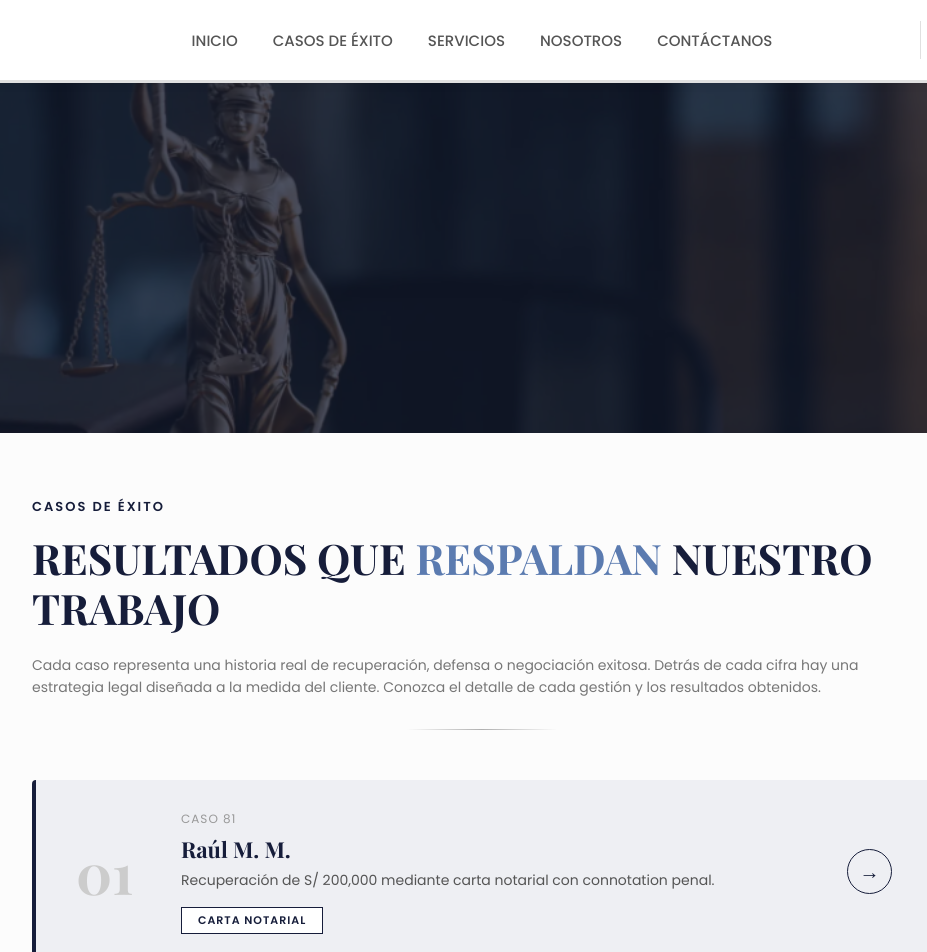
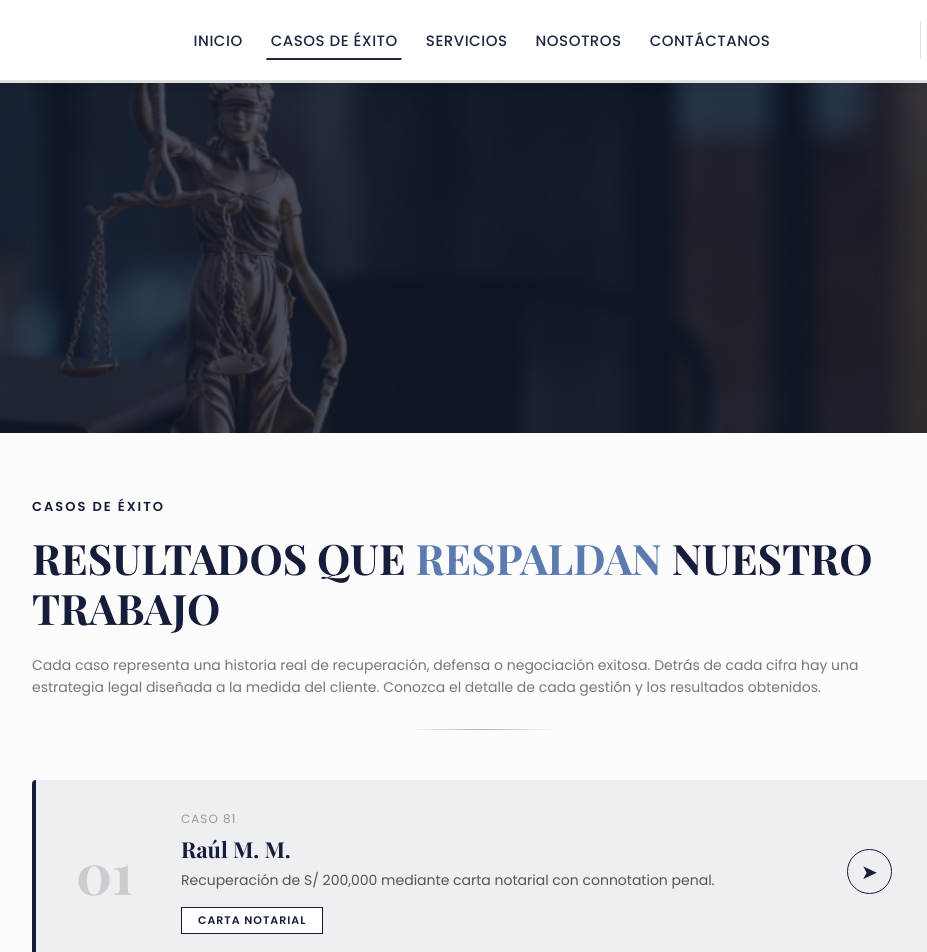
Before and after one commit to DeJeAndree/RecucapitalJhoy, a plain HTML site: page casos.html in a window 1280 px wide. Shown: the top 952 px of the page, 158-1085 px from the left. Drawn offline with nearby package versions, Linux system fonts and the light colour scheme.

Commit message:
animaciones

```diff
--- a/casos.html
+++ b/casos.html
@@ -13,7 +13,7 @@
 </head>
 
 <body>
-
+<div class="page-transition">
     <header class="navbar">
         <div class="logo">
             <img src="imagenes/logo 1.svg" alt="Logo1" class="logo1">
@@ -21,7 +21,7 @@
 
         <nav class="nav-menu">
             <a href="index.html" class="nav-link">INICIO</a>
-            <a href="casos.html" class="nav-link">CASOS DE ÉXITO</a>
+            <a href="casos.html" class="nav-link active">CASOS DE ÉXITO</a>
             <a href="servicios.html" class="nav-link">SERVICIOS</a>
             <a href="nosotros.html" class="nav-link">NOSOTROS</a>
             <a href="contacto.html" class="nav-link">CONTÁCTANOS</a>
@@ -69,7 +69,7 @@
                     <div class="tag">CARTA NOTARIAL</div>
                 </div>
                 <a href="casosRC/detalle-caso81.html" class="circle-btn" aria-label="Ver detalles del Caso 81">
-                    <span class="arrow-icon">→</span>
+                    <span class="arrow-icon">➤</span>
                 </a>
             </article>
 
@@ -83,7 +83,7 @@
                     <div class="tag">CARTA NOTARIAL</div>
                 </div>
                 <a href="casosRC/detalle-caso103.html" class="circle-btn" aria-label="Ver detalles del Caso 103">
-                    <span class="arrow-icon">→</span>
+                    <span class="arrow-icon">➤</span>
                 </a>
             </article>
 
@@ -97,7 +97,7 @@
                     <div class="tag">CARTA NOTARIAL</div>
                 </div>
                 <a href="casosRC/detalle-caso50.html" class="circle-btn" aria-label="Ver detalles del Caso 50">
-                    <span class="arrow-icon">→</span>
+                    <span class="arrow-icon">➤</span>
                 </a>
             </article>
 
@@ -288,6 +288,7 @@
         </div>
 
     </footer>
+    </div>
     <script src="legal.js"></script>
 </body>
 
--- a/css/inicio.css
+++ b/css/inicio.css
@@ -34,10 +34,10 @@ body {
 
 .nav-menu {
     display: flex;
-    gap: 35px;
+    gap: 20px;
     align-items: center;
     justify-content: center;
-    /* El menú se clava matemáticamente en el medio de la pantalla */
+
 }
 
 .nav-icon:hover {
@@ -79,19 +79,39 @@ body {
 }
 
 
-.nav-link {
+.nav-menu .nav-link {
+    position: relative;
     text-decoration: none;
-    color: #555555;
+    color: #1c2842; /* El azul oscuro corporativo de Recucapital */
     font-size: 15px;
-    font-weight: 500;
-    white-space: nowrap;
+    font-weight: 500; /* Hace la tipografía un poco más firme y ejecutiva */
+    padding: 8px 4px; /* Espacio arriba/abajo y a los lados del texto */
+    letter-spacing: 0.5px; /* Separa sutilmente las letras de los títulos */
     transition: color 0.3s ease;
 }
 
+
+
+.nav-menu .nav-link::after {
+    content: '';
+    position: absolute;
+    bottom: 0;
+    left: 50%;          /* Lo ubica exactamente al centro */
+    width: 0;           /* Comienza completamente invisible */
+    height: 2px;        /* Grosor elegante de la línea */
+    background-color: #1c2842; /* Color de la línea (puedes cambiarlo si usas otro acento) */
+    transform: translateX(-50%); /* Centra el eje del elemento */
+    transition: width 0.3s cubic-bezier(0.25, 1, 0.5, 1); /* Transición fluida de expansión */
+}
 .nav-link:hover {
     color: #161d3a;
 }
-
+.nav-menu .nav-link:hover::after {
+    width: 100%;
+}
+.nav-menu .nav-link.active::after {
+    width: 100%;
+}
 .nav-socials {
     display: flex;
     align-items: center;
@@ -328,6 +348,8 @@ body {
     border-radius: 0px;
     transition: background-color 0.3s ease, transform 0.2s ease;
     display: inline-block;
+     position: relative;
+    animation: pulseAnimation 2s infinite;
 }
 
 .btn-consultar:hover {
@@ -426,3 +448,45 @@ body {
     from { transform: translateY(-30px); opacity: 0; }
     to { transform: translateY(0); opacity: 1; }
 }
+
+/* ==========================================
+   ANIMACIONES DE TRANSICIÓN ENTRE PÁGINAS
+   ========================================== */
+
+/* 1. Efecto Fade-In suave hacia arriba para el contenedor principal */
+.page-transition {
+    animation: fadeInUp 0.6s cubic-bezier(0.25, 1, 0.5, 1) forwards;
+    opacity: 0; /* Empieza invisible mientras carga */
+}
+
+/* 2. Definición de los fotogramas (Keyframes) */
+@keyframes fadeInUp {
+    from {
+        opacity: 0;
+        transform: translateY(15px); /* Empuja la página 15px abajo al inicio */
+    }
+    to {
+        opacity: 1;
+        transform: translateY(0);    /* Regresa a su posición original */
+    }
+}
+
+/* 🌟 TIP EXTRA: Animación para retrasar elementos (efecto cascada) */
+.delay-1 { animation-delay: 0.15s; }
+.delay-2 { animation-delay: 0.3s; }
+.delay-3 { animation-delay: 0.45s; }
+
+
+
+
+@keyframes pulseAnimation {
+    0% {
+        box-shadow: 0 0 0 0 rgba(28, 40, 66, 0.5); /* Tu azul corporativo con transparencia */
+    }
+    70% {
+        box-shadow: 0 0 0 12px rgba(28, 40, 66, 0); /* La onda se expande y se desvanece */
+    }
+    100% {
+        box-shadow: 0 0 0 0 rgba(28, 40, 66, 0);
+    }
+}
--- a/css/nosotros.css
+++ b/css/nosotros.css
@@ -1,12 +1,11 @@
 .nosotros-main {
-    background-color: #eeeff3; /* El fondo grisáceo claro de esta sección en Figma */
+    background-color: #eeeff3;
     padding: 80px 8%;
     display: flex;
     flex-direction: column;
     align-items: center;
 }
 
-/* Título Principal Centrado */
 .nosotros-header {
     margin-bottom: 60px;
     text-align: center;
```
Also changed, not shown: contacto.html (+3 -3 lines), index.html (+4 -2 lines), nosotros.html (+4 -2 lines), servicios.html (+3 -2 lines).
